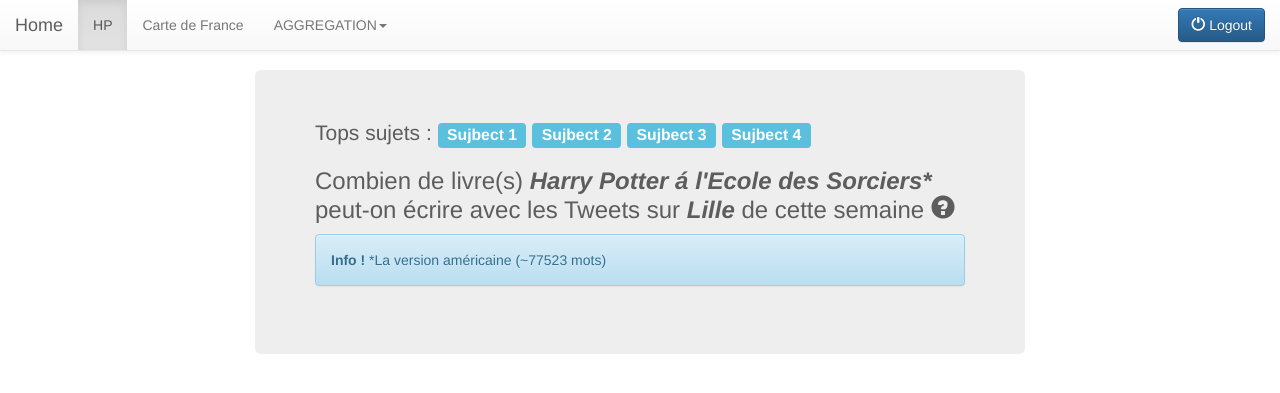
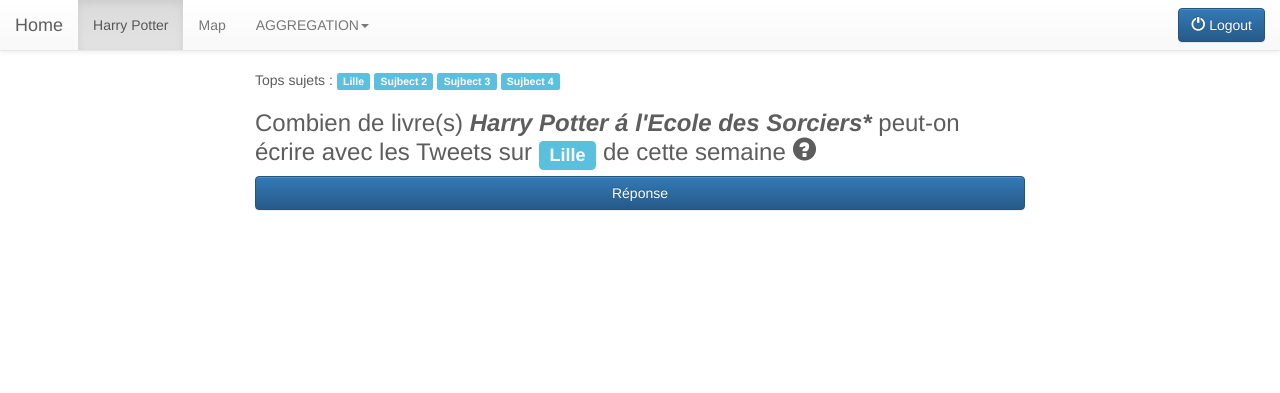
Before and after one commit to 3991/data_interface_project, a PHP site: page /hp.php in a window 1280 px wide. Shown: the top 393 px of the page. Run offline with PHP 8.4, Linux system fonts and the light colour scheme; some libraries are stand-ins or nearby versions.

Commit message:
Harry Potter page amelioration

```diff
--- a/Js/functions.js
+++ b/Js/functions.js
@@ -14,10 +14,21 @@ $(document).ready(function() {
     });
 });
 
-function add_google_logo() {
-        var src = "./Ressources/HarryPotter.jpg";
-        //show_image("./Ressources/HarryPotter.jpg", 600, 898, "Google Logo");
+function add_harry_potter_picture() {
+  var src = "./Ressources/Images/HarryPotter.jpg";
+  show_image(src, 200, "Google Logo");
+}
 
+
+function show_image(src, width, alt) {
+  var img = document.createElement("img");
+  img.src = src;
+  img.width = width;
+  img.alt = alt;
+  document.body.appendChild(img);
+}
+
+/*
 // Creates canvas 320 × 200 at 10, 50
 var paper = Raphael(10, 50, 320, 200);
 
@@ -28,15 +39,4 @@ function add_google_logo() {
 
 // Sets the stroke attribute of the circle to white
 circle.attr("stroke", "#fff");
-        console.log("test");
-    }
-
-
-    function show_image(src, width, height, alt) {
-        var img = document.createElement("img");
-        img.src = src;
-        img.width = width;
-        img.height = height;
-        img.alt = alt;
-        document.body.appendChild(img);
-    }
+*/
--- a/Ressources/Include/menu.php
+++ b/Ressources/Include/menu.php
@@ -11,8 +11,8 @@
     </div>
     <div class="collapse navbar-collapse" id="bs-example-navbar-collapse-1">
       <ul class="nav navbar-nav">
-        <li class="active"><a href="#">HP</a></li>
-        <li><a href="#">Carte de France</a></li>
+        <li class="active"><a href="#">Harry Potter</a></li>
+        <li><a href="#">Map</a></li>
         <li class="dropdown">
           <a href="#" class="dropdown-toggle" data-toggle="dropdown" role="button" aria-expanded="false">AGGREGATION<span class="caret"></span></a>
           <ul class="dropdown-menu" role="menu">
--- a/Ressources/Include/menu_log.php
+++ b/Ressources/Include/menu_log.php
@@ -11,8 +11,8 @@
     </div>
     <div class="collapse navbar-collapse" id="bs-example-navbar-collapse-1">
       <ul class="nav navbar-nav">
-        <li class="active"><a href="hp.php">HP<span class="sr-only">(current)</span></a></li>
-        <li><a href="#">Carte de France</a></li>
+        <li class="active"><a href="hp.php">Harry Potter<span class="sr-only">(current)</span></a></li>
+        <li><a href="#">Map</a></li>
         <li class="dropdown">
           <a href="#" class="dropdown-toggle" data-toggle="dropdown" role="button" aria-expanded="false">AGGREGATION<span class="caret"></span></a>
           <ul class="dropdown-menu" role="menu">
--- a/hp.php
+++ b/hp.php
@@ -4,14 +4,20 @@ require_once('./Ressources/Include/menu_log.php');
 //require_once('./Controller/hp.php');
 ?>
 <div class="container">
-  <div class="jumbotron">
-    <p>Tops sujets : <span class="label label-info" href="#" role="button">Sujbect 1</span>
-      <span class="label label-info" href="#" role="button">Sujbect 2</span>
-      <span class="label label-info" href="#" role="button">Sujbect 3</span>
-      <span class="label label-info" href="#" role="button">Sujbect 4</span></p>
-        <h3 id="test">Combien de livre(s) <strong><i>Harry Potter &#225; l&apos;Ecole des Sorciers*</i></strong> peut-on &eacute;crire avec les Tweets sur <strong><i>Lille</i></strong> de cette semaine <i class="glyphicon glyphicon-question-sign"></i></h3>
-        <div class="alert alert-info" role="alert"><strong>Info !</strong> *La version am&eacute;ricaine (~77523 mots)</div>
+  <div class="row">
+    <div class="col-md-12">
+      <p>Tops sujets : <span class="label label-info" href="#" role="button">Lille</span>
+        <span class="label label-info" href="#" role="button">Sujbect 2</span>
+        <span class="label label-info" href="#" role="button">Sujbect 3</span>
+        <span class="label label-info" href="#" role="button">Sujbect 4</span></p>
+          <h3 id="test">Combien de livre(s) <strong><i>Harry Potter &#225; l&apos;Ecole des Sorciers*</i></strong> peut-on &eacute;crire avec les Tweets sur <span class="label label-info" href="#" role="button">Lille</span> de cette semaine <i class="glyphicon glyphicon-question-sign"></i></h3>
+          <button type="button" class="btn btn-primary btn-block" onclick="add_harry_potter_picture();">R&eacute;ponse</button>
+          <!-- La version américaine (~77523 mots) -->
+      </div>
+    </div>
+    <div class="row">
     </div>
 </div>
+
 <script src="./Js/functions.js"></script>
 <?php require_once('./Ressources/Include/footer.php'); ?>
```
Also changed, not shown: logout.php (+8 -0 lines). Lines whose indentation alone changed are shown as unchanged.
